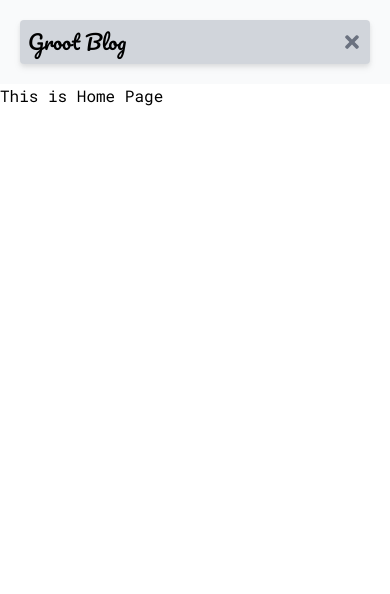
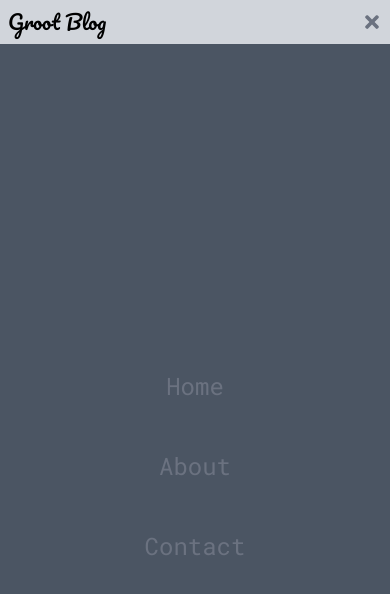
Before and after one commit to MrGrootx/api-blog-website, a React (Vite) app: page / in a window 390 px wide. Both pictures are taken after a click on the element 352 px from the left and 42 px from the top of the page. Shown: the top 594 px of the page. Built offline with nearby package versions, Linux system fonts and the light colour scheme.

Commit message:
fixed: navbar res

```diff
--- a/src/Components/TheNavbar.jsx
+++ b/src/Components/TheNavbar.jsx
@@ -22,8 +22,8 @@ const TheNavbar = () => {
   return (
     <>
       <section className="bg-gray-50 ">
-        <div className="container mx-auto p-5">
-          <nav className=" md:px-6 px-2 py-2 bg-gray-300 rounded drop-shadow-md">
+        <div className="container mx-auto md:p-5 ">
+          <nav className=" md:px-6 px-2 py-2 bg-gray-300 md:rounded drop-shadow-md p-1">
             <div className="flex justify-between items-center">
               <div>
                 <h3 className="font-Pacifico text-xl">Groot Blog</h3>
@@ -56,6 +56,21 @@ const TheNavbar = () => {
                   <FaBars size={20} />
                 )}
               </div>
+
+              {nav && (
+                <ul className="flex flex-col justify-center items-center absolute top-11 left-0 w-full h-screen bg-gray-600 text-gray-500 ">
+                  {navLinks.map(({ id, navbar }) => (
+                    <li
+                      key={id}
+                      className="px-4 cursor-pointer capitalize py-6 text-2xl "
+                    >
+                      <NavLink onClick={() => setNav(!nav)} to={navbar}>
+                        {navbar}
+                      </NavLink>
+                    </li>
+                  ))}
+                </ul>
+              )}
             </div>
           </nav>
         </div>
--- a/src/index.css
+++ b/src/index.css
@@ -11,6 +11,5 @@
 @tailwind utilities;
 
 .active{
-   /* Add whatever CSS style will make your link look active. The example below (in my case) */
-   @apply  text-white  rounded md:bg-transparent md:text-red-500 md:p-0 underline;
+   @apply  text-red-500  rounded  md:text-red-500 md:p-0 md:underline;
 }
```
